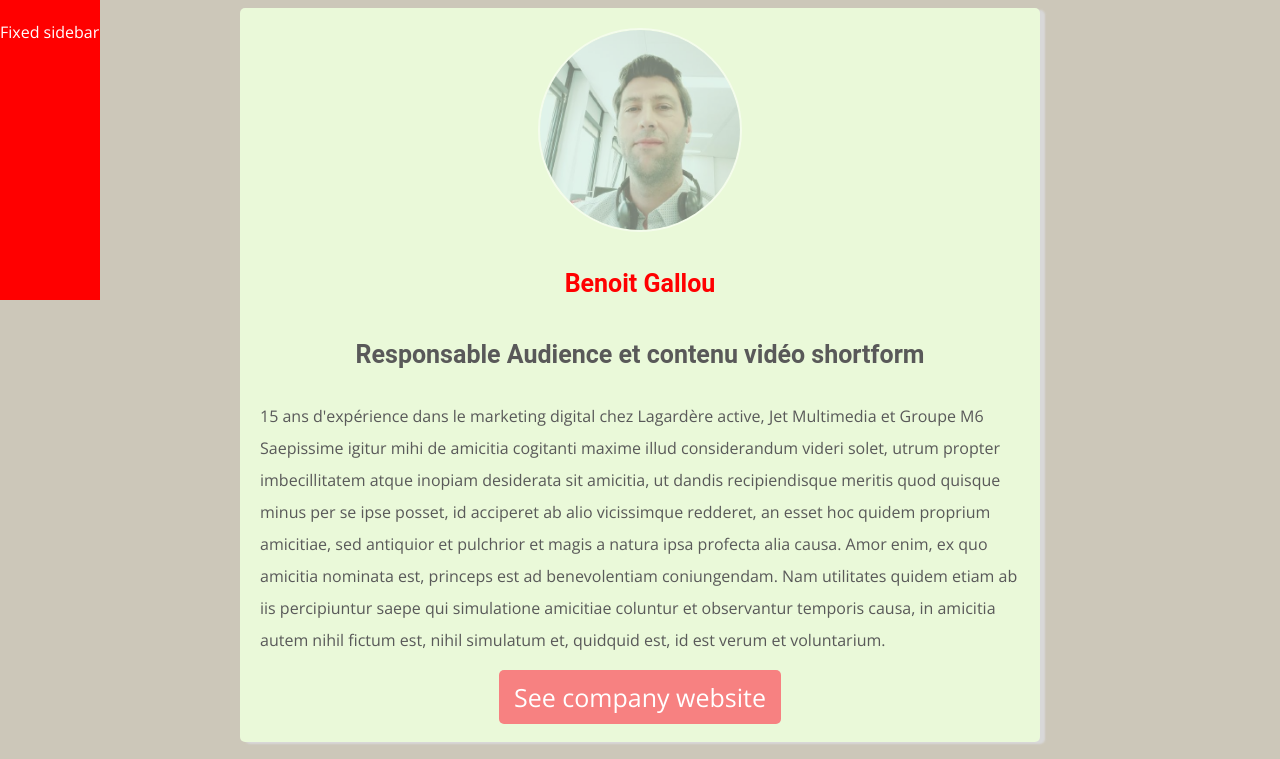
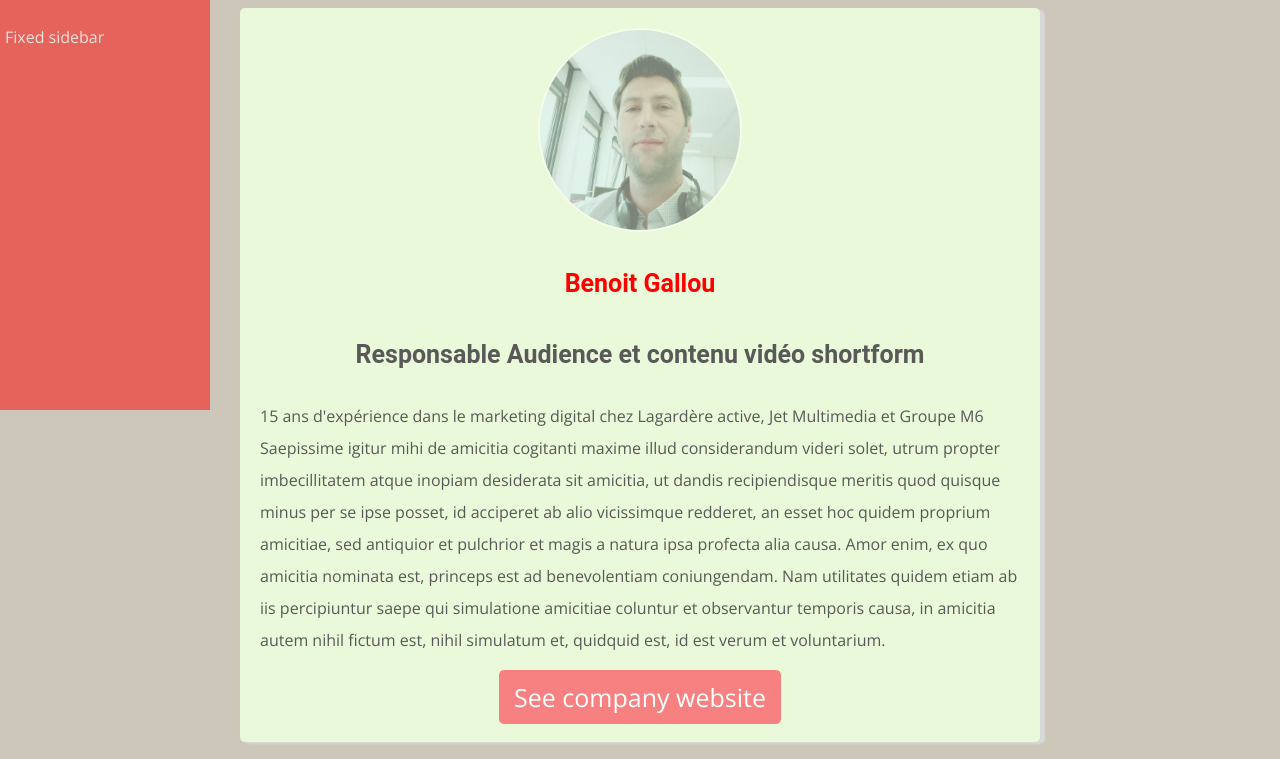
Before and after one commit to benitoparis/profile, a plain HTML site: page index.html in a window 1280 px wide. Shown: the top 759 px of the page. Drawn offline with nearby package versions, Linux system fonts and the light colour scheme.

Commit message:
make my profile prettier

```diff
--- a/css/style.css
+++ b/css/style.css
@@ -153,8 +153,10 @@ margin: 20px auto;
 
 #sidebar {
   position: fixed;
-  width: 100px;
-  height: 300px;
+  width: 200px;
+  height: 400px;
+  opacity:0.5;
+  padding:5px;
   left: 0;
   top: 0;
   bottom: 0;
```
